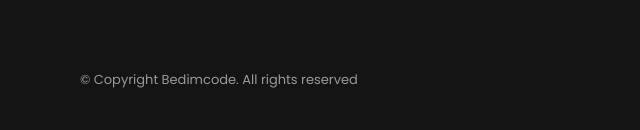
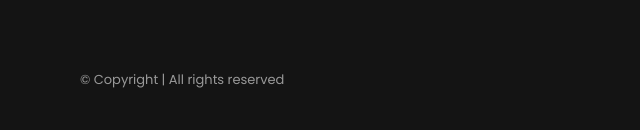
Before and after one commit to subham934/project147, a plain HTML site: page index.html in a window 1280 px wide. Shown: the part 4037-4167 px from the top of the page, 0-640 px from the left. Drawn offline with nearby package versions, Linux system fonts and the light colour scheme.

Commit message:
Update index.html

```diff
--- a/index.html
+++ b/index.html
@@ -20,7 +20,7 @@
     <!--=============== CSS ===============-->
     <link rel="stylesheet" href="style.css" />
 
-    <title>Responsive travel website - Bedimcode</title>
+    <title>Responsive travel website </title>
   </head>
   <body>
     <!--==================== HEADER ====================-->
@@ -401,7 +401,7 @@
             </a>
           </div>
           <span class="footer__copy">
-            &#169; Copyright Bedimcode. All rights reserved
+            &#169; Copyright | All rights reserved
           </span>
         </div>
       </div>
```
